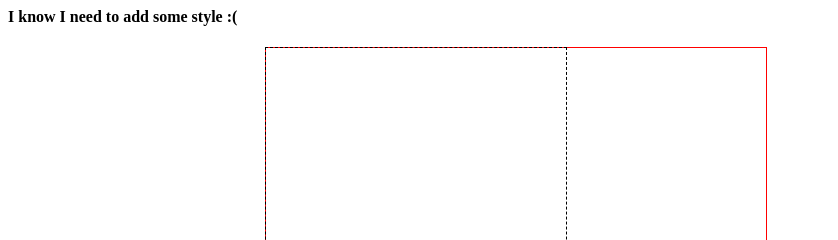
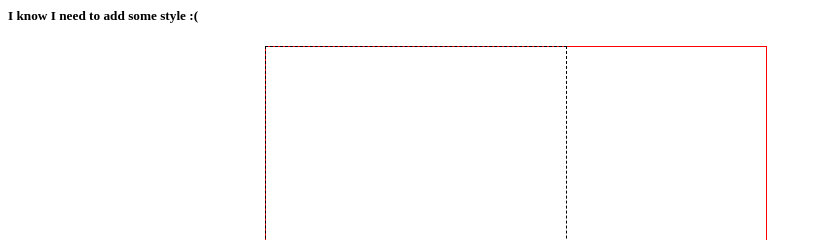
Before and after one commit to Dsantacruz/crop-image, a website: page index.html in a window 1280 px wide. Shown: the top 240 px of the page, 0-838 px from the left. Drawn offline with Linux system fonts and the light colour scheme.

```diff
--- a/index.html
+++ b/index.html
@@ -24,7 +24,7 @@
   </head>
   <body>
     <div id="app">
-      <h4>I know I need to add some style :(</h4>
+      <h5>I know I need to add some style :(</h5>
       <input type="file" @change="fileUpload">
       <div id="container">
         <canvas id="source" :style="srcCanvasStyle"></canvas>
```
Also changed, not shown: .travis.yml.
